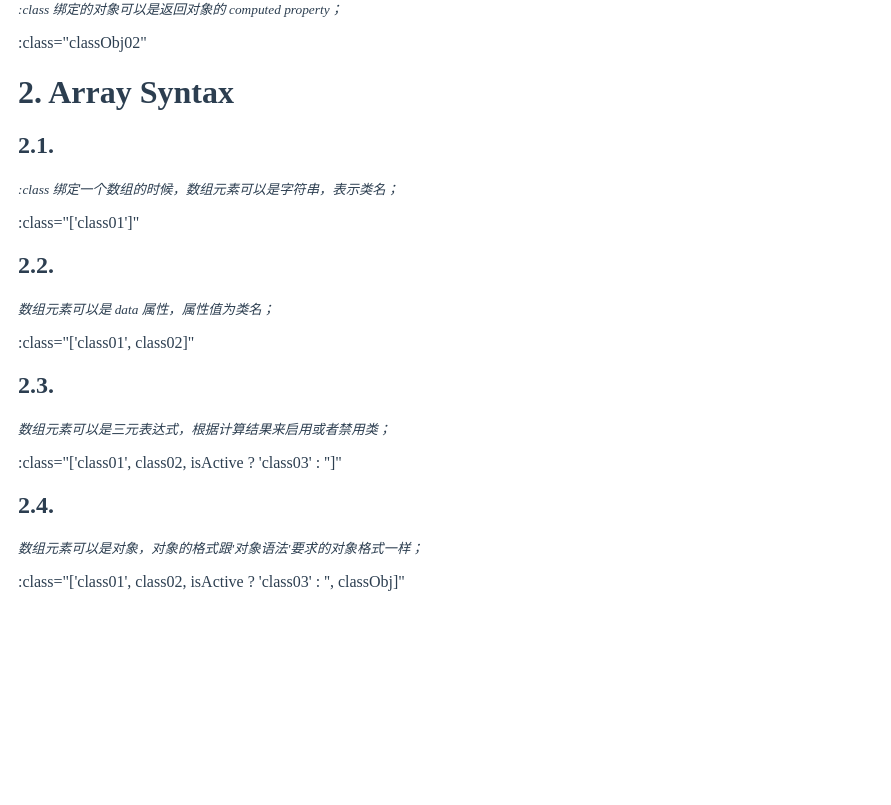
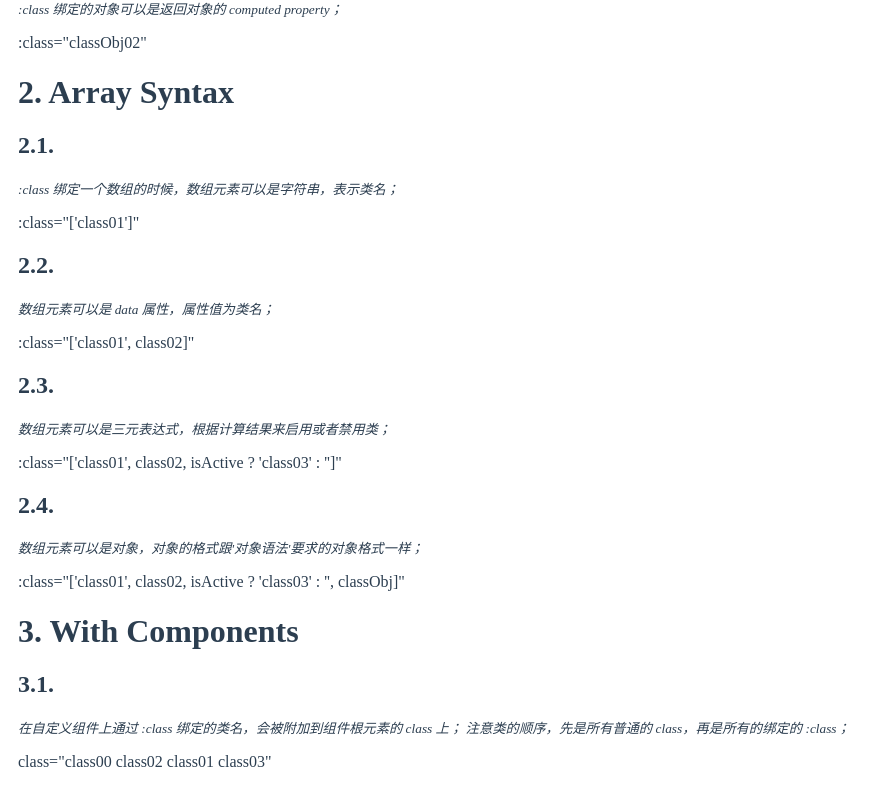
Before and after one commit to luotaoyeah/learning-vue, a Vue app: page /#/guide/class in a window 1280 px wide. Shown: the part 705-1510 px from the top of the page, without its empty margins (0-891 px from the left). Before the commit the page ends 1330 px from the top, so only its background shows below. Built offline with nearby package versions, Linux system fonts and the light colour scheme.

Commit message:
class binding: with component

```diff
--- /dev/null
+++ b/src/doc/guide/class-and-style/class/class-with-component.vue
@@ -0,0 +1,30 @@
+<template>
+  <div>
+    <h1>3. With Components</h1>
+    <h2>3.1. </h2>
+    <p>
+      <small>
+        <i>
+          在自定义组件上通过 :class 绑定的类名，会被附加到组件根元素的 class 上；
+          注意类的顺序，先是所有普通的 class，再是所有的绑定的 :class；
+        </i>
+      </small>
+    </p>
+    <some-component class="class02" :class="'class03'">class="class00 class02 class01 class03"</some-component>
+  </div>
+</template>
+<script>
+import Vue from "vue";
+
+Vue.component("some-component", {
+  template: '<p class="class00" :class="\'class01\'"><slot></slot></p>'
+});
+
+export default {
+  data() {
+    return {};
+  }
+};
+</script>
+<style scoped>
+</style>
--- a/src/doc/guide/class-and-style/class/index.vue
+++ b/src/doc/guide/class-and-style/class/index.vue
@@ -19,11 +19,13 @@
     <p :class="class00">:class="class00"</p>
     <ClassObject></ClassObject>
     <ClassArray></ClassArray>
+    <ClassWithComponent></ClassWithComponent>
   </div>
 </template>
 <script>
 import ClassObject from "./class-object";
 import ClassArray from "./class-array";
+import ClassWithComponent from "./class-with-component";
 
 export default {
   data() {
@@ -33,7 +35,8 @@ export default {
   },
   components: {
     ClassObject,
-    ClassArray
+    ClassArray,
+    ClassWithComponent
   }
 };
 </script>
```
